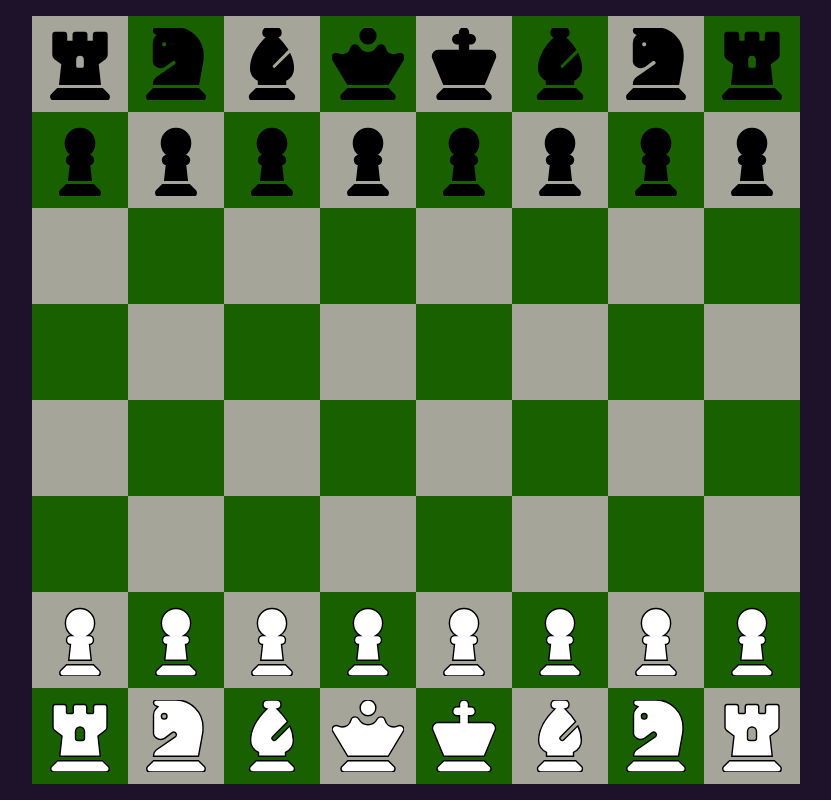
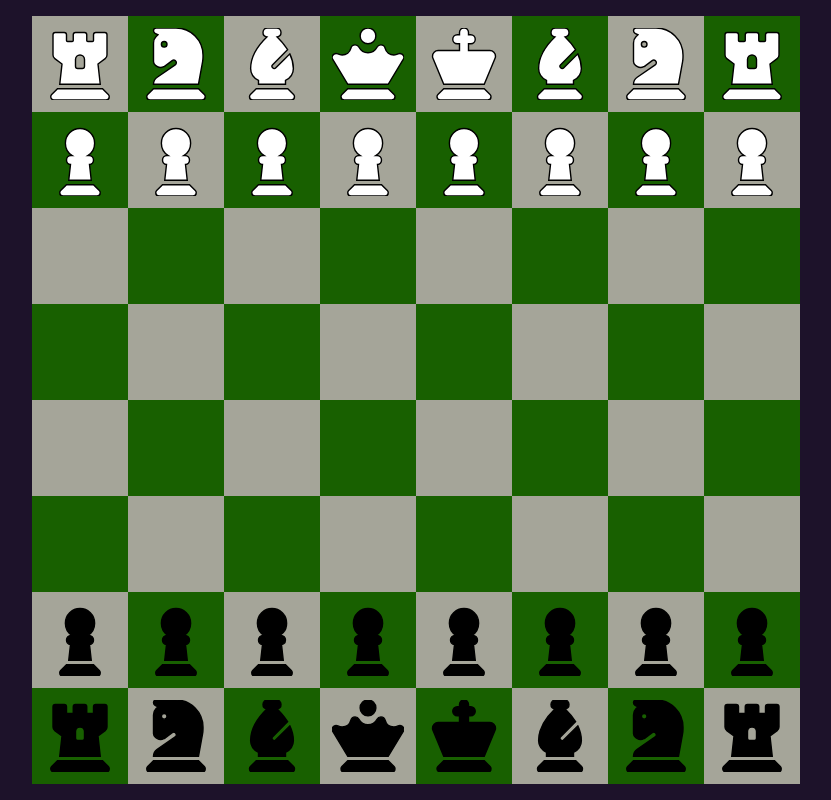
Before and after one commit to RUSHIKESH1209/chess, a plain HTML site: page index.html in a window 1280 px wide. Shown: the whole page, without its empty margins (224-1055 px from the left). Drawn offline with Linux system fonts and the light colour scheme.

Commit message:
Update style.css

```diff
--- a/style.css
+++ b/style.css
@@ -40,12 +40,12 @@
 }
 
 .black {
-  fill: rgb(0, 0, 0);
+  fill: rgb(255,255,255);
 
 }
 
 .white {
-  fill: rgb(255, 255, 255);
+  fill: rgb(0,0,0);
 
 }
 
```
